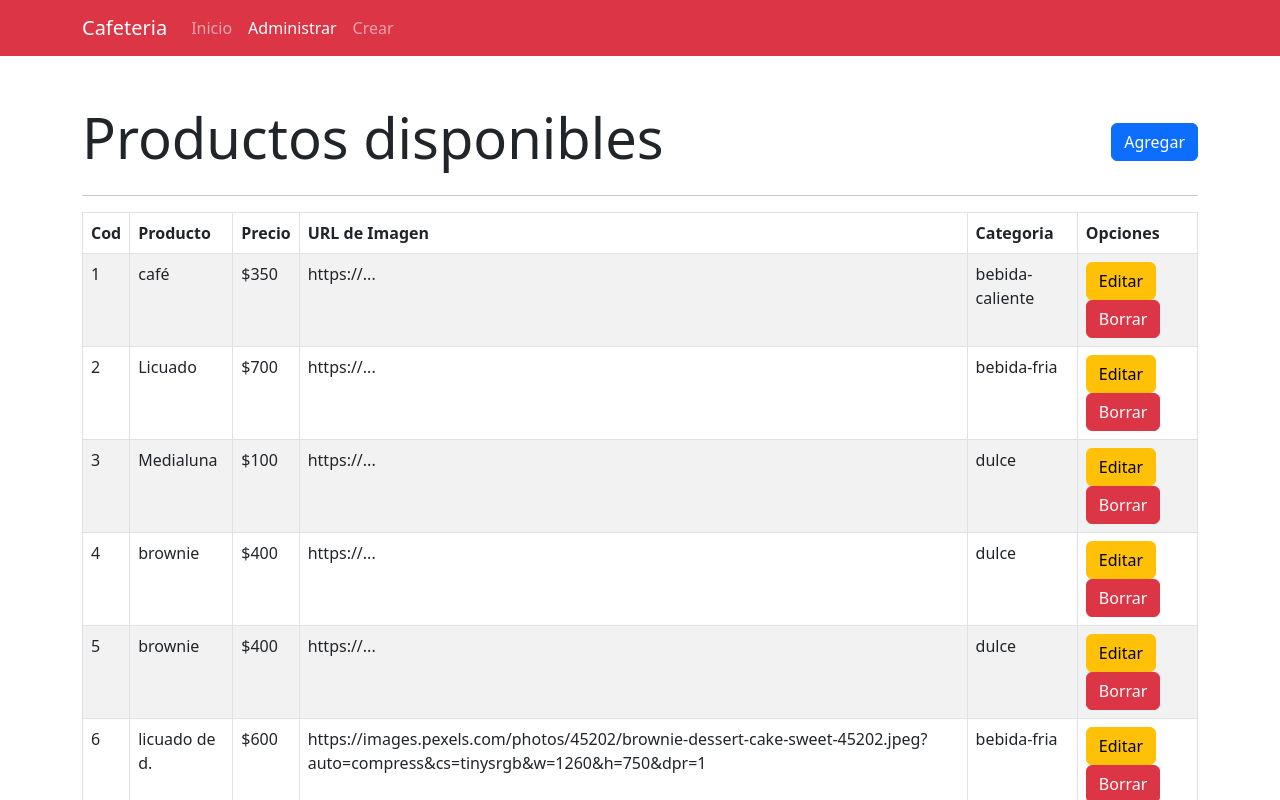
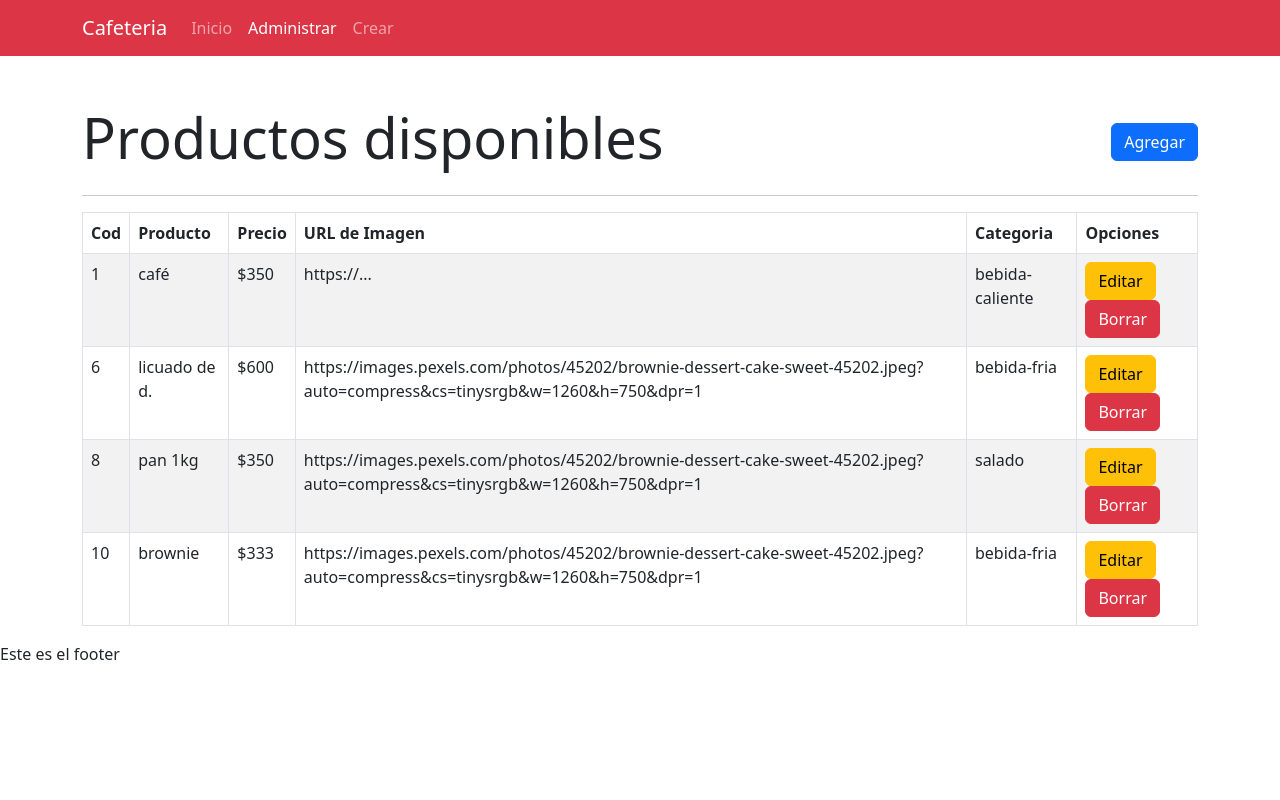
Before and after one commit to rollingcodeschool/Crudc2i, a React (Create React App) app: page /administrar in a window 1280 px wide. Shown: the top 800 px of the page. Built offline with nearby package versions, Linux system fonts and the light colour scheme; data requests are answered from the project's data file.

Commit message:
agregamos la peticion delete

```diff
--- a/db.json
+++ b/db.json
@@ -8,34 +8,6 @@
       "id": 1
     },
     {
-      "nombreProducto": "Licuado",
-      "precio": "700",
-      "imagen": "https://...",
-      "categoria": "bebida-fria",
-      "id": 2
-    },
-    {
-      "nombreProducto": "Medialuna",
-      "precio": "100",
-      "imagen": "https://...",
-      "categoria": "dulce",
-      "id": 3
-    },
-    {
-      "nombreProducto": "brownie",
-      "precio": "400",
-      "imagen": "https://...",
-      "categoria": "dulce",
-      "id": 4
-    },
-    {
-      "nombreProducto": "brownie",
-      "precio": "400",
-      "imagen": "https://...",
-      "categoria": "dulce",
-      "id": 5
-    },
-    {
       "nombreProducto": "licuado de d.",
       "precio": "600",
       "imagen": "https://images.pexels.com/photos/45202/brownie-dessert-cake-sweet-45202.jpeg?auto=compress&cs=tinysrgb&w=1260&h=750&dpr=1",
@@ -43,18 +15,18 @@
       "id": 6
     },
     {
-      "nombreProducto": "galletas",
-      "precio": "400",
-      "imagen": "https://images.pexels.com/photos/45202/brownie-dessert-cake-sweet-45202.jpeg?auto=compress&cs=tinysrgb&w=1260&h=750&dpr=1",
-      "categoria": "dulce",
-      "id": 7
-    },
-    {
       "nombreProducto": "pan 1kg",
       "precio": "350",
       "imagen": "https://images.pexels.com/photos/45202/brownie-dessert-cake-sweet-45202.jpeg?auto=compress&cs=tinysrgb&w=1260&h=750&dpr=1",
       "categoria": "salado",
       "id": 8
+    },
+    {
+      "nombreProducto": "brownie",
+      "precio": "333",
+      "imagen": "https://images.pexels.com/photos/45202/brownie-dessert-cake-sweet-45202.jpeg?auto=compress&cs=tinysrgb&w=1260&h=750&dpr=1",
+      "categoria": "bebida-fria",
+      "id": 10
     }
   ]
 }
--- a/src/components/views/producto/ItemProducto.js
+++ b/src/components/views/producto/ItemProducto.js
@@ -1,8 +1,46 @@
 import React from 'react';
 import { Button } from 'react-bootstrap';
+import Swal from 'sweetalert2';
 
 const ItemProducto = ({producto}) => {
     const {nombreProducto, id, categoria, imagen, precio} = {...producto}
+    const URL = process.env.REACT_APP_API_CAFETERIA
+
+    const handleDelete = ()=>{
+        Swal.fire({
+            title: '¿Esta seguro de borrar este producto?',
+            text: "No puede volver este paso atras",
+            icon: 'warning',
+            showCancelButton: true,
+            confirmButtonColor: '#3085d6',
+            cancelButtonColor: '#d33',
+            confirmButtonText: 'Borrar',
+            cancelButtonText: 'Cancelar'
+          }).then( async(result) => {
+            if (result.isConfirmed) {
+                //realizar la peticion para eliminar un producto DELETE
+                try{
+                    const parametros = {
+                        method: "DELETE"
+                    }
+                    const respuesta = await fetch(URL+'/'+id, parametros);
+                    if(respuesta.status === 200){
+                        Swal.fire(
+                            'Producto eliminado',
+                            'Su producto fue correctamente eliminado',
+                            'success'
+                        )
+                        //recargar la tabla de productos
+
+                    }
+                }catch(error){
+                    console.log(error)
+                    //mostrar un mensaje de error al usuario
+                }
+            }
+          })
+    }
+
     return (
         <tr>
             <td>{id}</td>
@@ -13,7 +51,7 @@ const ItemProducto = ({producto}) => {
             <td>{categoria}</td>
             <td>
                 <Button variant='warning'>Editar</Button>
-                <Button variant='danger'>Borrar</Button>
+                <Button variant='danger' onClick={handleDelete}>Borrar</Button>
             </td>
           </tr>
     );
```
